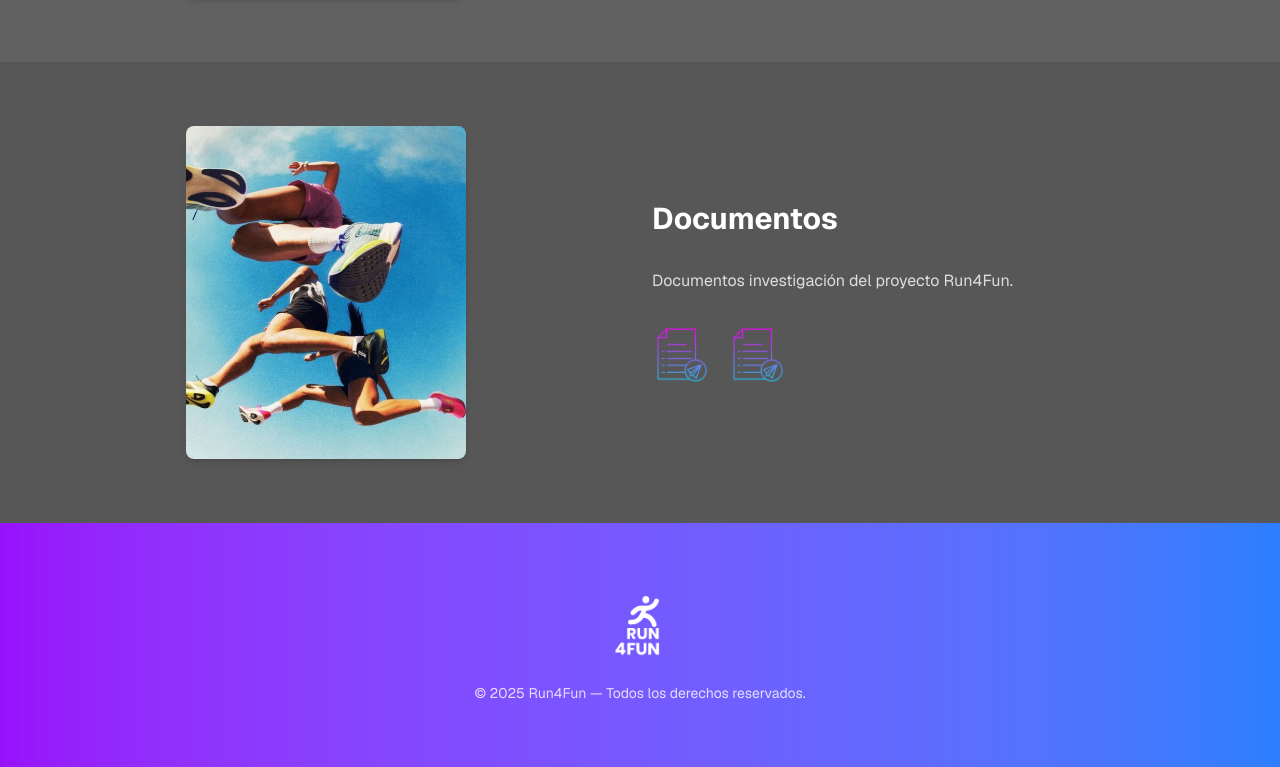
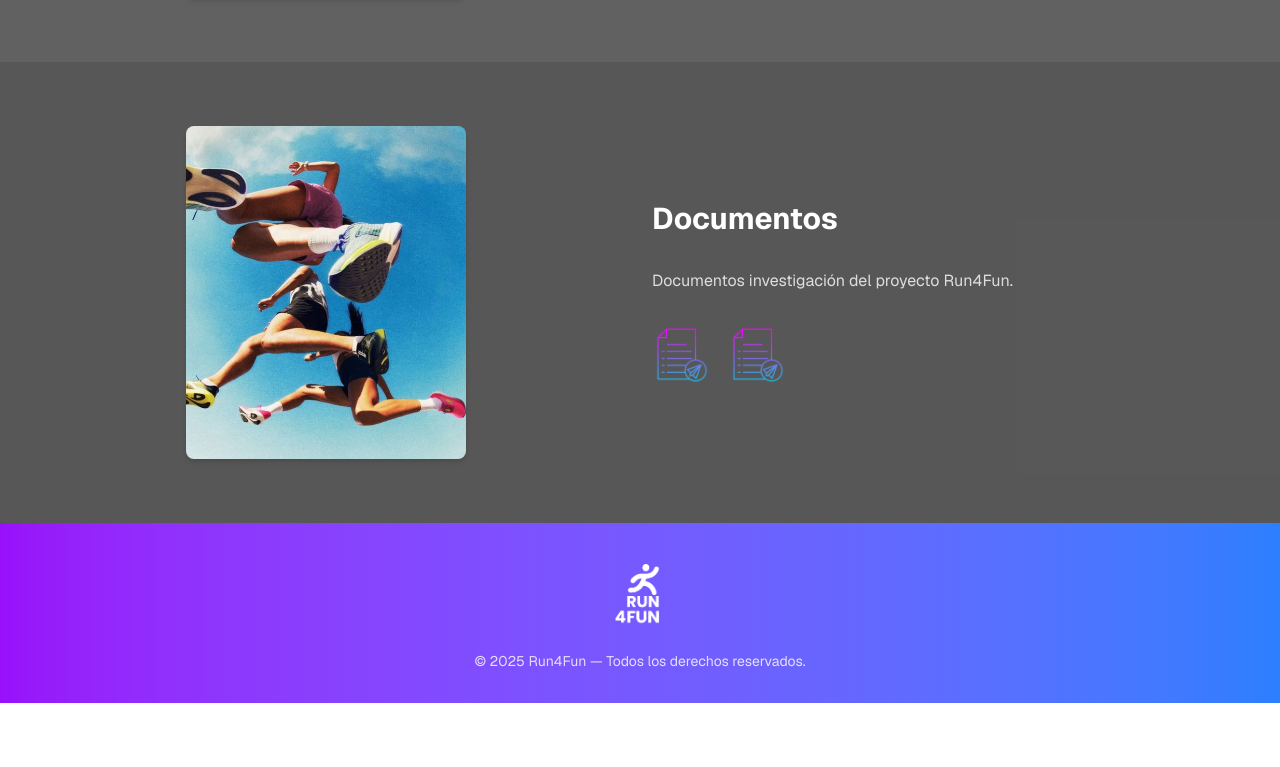
Before and after one commit to annamile92/Run_app, a Next.js app: page / in a window 1280 px wide. Shown: the part 1559-2326 px from the top of the page. After the commit the page ends 2262 px from the top, so only its background shows below. Built offline with nearby package versions, Linux system fonts and the light colour scheme.

Commit message:
Update page.tsx

```diff
--- a/app/page.tsx
+++ b/app/page.tsx
@@ -154,7 +154,7 @@
       </section>
 
       {/* FOOTER */}
-      <footer className="py-16 px-5 text-center bg-gradient-to-r from-purple-600 to-blue-500">
+      <footer className="py-8 px-5 text-center bg-gradient-to-r from-purple-600 to-blue-500">
         <Image src="/logo.png" alt="Logo" width={80} height={80} className="mx-auto" />
         <p className="text-sm opacity-80 mt-4">
           © 2025 Run4Fun — Todos los derechos reservados.
```
